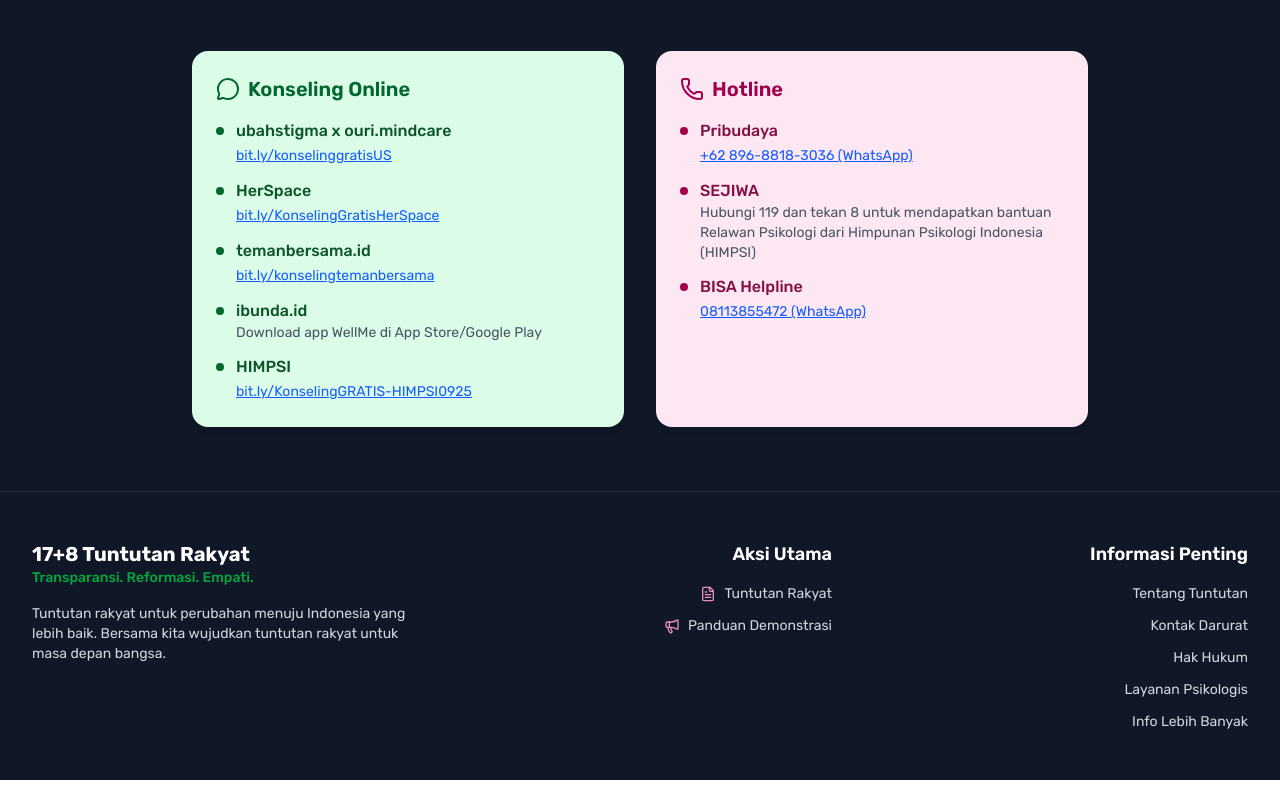
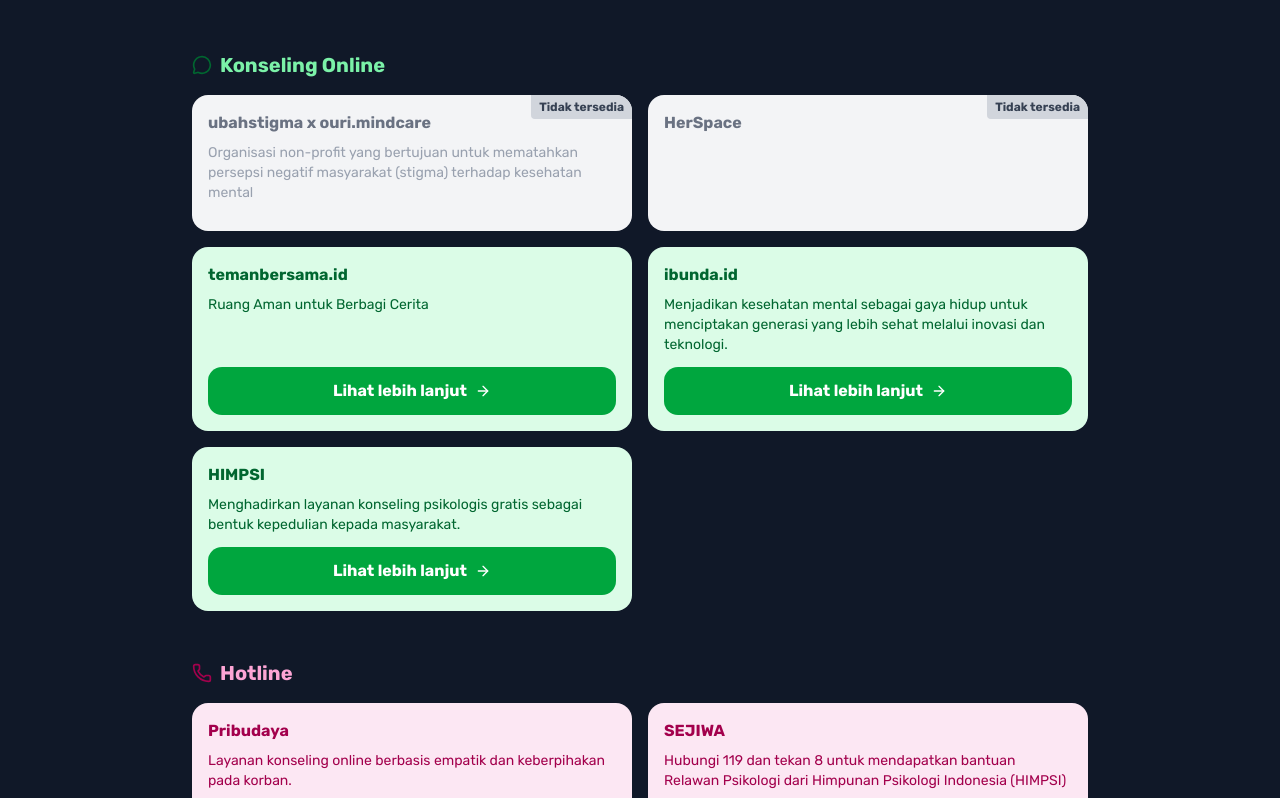
Before and after one commit to fahrulalwan/gerakan-31-agustus-2025, a Next.js app: page /layanan-psikologis in a window 1280 px wide. Shown: the part 1002-1800 px from the top of the page. Built offline with nearby package versions, Linux system fonts and the light colour scheme.

Commit message:
feat: refactor psychological support components and add service cards

```diff
--- a/src/app/informasi/_components/internal-links.tsx
+++ b/src/app/informasi/_components/internal-links.tsx
@@ -1,4 +1,4 @@
-import { ChevronRight } from 'lucide-react'
+import { ArrowRight } from 'lucide-react'
 import Link from 'next/link'
 
 type TInternalLink = {
@@ -52,7 +52,7 @@ const InternalLinks = () => (
             {link.desc}
           </p>
           <span className="absolute right-0 bottom-0 px-3 py-1 bg-green-800 text-white font-semibold text-sm border-t-8 border-l-8 border-gray-900 inline-flex items-center gap-1 rounded-tl-3xl">
-            Baca lebih lanjut <ChevronRight className="w-4 h-4" />
+            Baca lebih lanjut <ArrowRight className="size-4" />
           </span>
         </Link>
       ))}
--- a/src/app/layanan-psikologis/_components/psychological-support.tsx
+++ b/src/app/layanan-psikologis/_components/psychological-support.tsx
@@ -1,6 +1,8 @@
 import { MessageCircle, Phone } from 'lucide-react'
 
-import { hotlines, onlineServices } from '@/constants/informasi'
+import { hotlines, onlineServices } from '@/constants/layanan-psikologis'
+
+import ServiceSection from './service-section'
 
 const PsychologicalSupport = () => (
   <section className="py-16 px-6" id="layanan-psikologis">
@@ -13,65 +15,20 @@ const PsychologicalSupport = () => (
       </p>
     </div>
 
-    <div className="mx-auto max-w-4xl mt-12 grid gap-8 md:grid-cols-2">
-      {/* Konseling Online */}
-      <div className="bg-green-100 shadow-md rounded-2xl p-6">
-        <div className="flex items-center gap-2 mb-4">
-          <MessageCircle className="w-6 h-6 text-green-800" />
-          <h3 className="text-xl font-semibold text-green-800">
-            Konseling Online
-          </h3>
-        </div>
-        <ul className="space-y-3">
-          {onlineServices.map((s, i) => (
-            <li key={i} className="flex items-start">
-              <span className="w-2 h-2 mt-2 mr-3 rounded-full bg-green-800 shrink-0" />
-              <div>
-                <p className="font-medium text-green-900">{s.name}</p>
-                {s.link && (
-                  <a
-                    href={s.link}
-                    className="text-blue-600 text-sm underline"
-                    target="_blank"
-                  >
-                    {s.link.replace('https://', '')}
-                  </a>
-                )}
-                {s.desc && <p className="text-gray-600 text-sm">{s.desc}</p>}
-              </div>
-            </li>
-          ))}
-        </ul>
-      </div>
+    <div className="mx-auto max-w-4xl mt-12 space-y-12">
+      <ServiceSection
+        title="Konseling Online"
+        icon={<MessageCircle className="size-5 text-green-800" />}
+        color="green"
+        items={onlineServices}
+      />
 
-      {/* Hotline */}
-      <div className="bg-pink-100 shadow-md rounded-2xl p-6">
-        <div className="flex items-center gap-2 mb-4">
-          <Phone className="w-6 h-6 text-pink-800" />
-          <h3 className="text-xl font-semibold text-pink-800">Hotline</h3>
-        </div>
-        <ul className="space-y-3">
-          {hotlines.map((h, i) => (
-            <li key={i} className="flex items-start">
-              <span className="w-2 h-2 mt-2 mr-3 rounded-full bg-pink-800 shrink-0" />
-              <div>
-                <p className="font-medium text-pink-900">{h.name}</p>
-                {h.link ? (
-                  <a
-                    href={h.link}
-                    className="text-blue-600 text-sm underline"
-                    target="_blank"
-                  >
-                    {h.desc}
-                  </a>
-                ) : (
-                  <p className="text-gray-600 text-sm">{h.desc}</p>
-                )}
-              </div>
-            </li>
-          ))}
-        </ul>
-      </div>
+      <ServiceSection
+        title="Hotline"
+        icon={<Phone className="size-5 text-pink-800" />}
+        color="pink"
+        items={hotlines}
+      />
     </div>
   </section>
 )
--- /dev/null
+++ b/src/app/layanan-psikologis/_components/service-card.tsx
@@ -0,0 +1,56 @@
+'use client'
+
+import { ArrowRight } from 'lucide-react'
+
+import { TService } from '@/constants/layanan-psikologis'
+
+const ServiceCard = ({ item, color }: { item: TService; color: string }) => (
+  <div
+    className={`relative p-4 rounded-2xl flex flex-col justify-between h-full overflow-hidden ${
+      item.disabled ? 'bg-gray-100' : `bg-${color}-100`
+    }`}
+  >
+    {item.disabled && (
+      <span className="absolute top-0 right-0 bg-gray-300 text-gray-700 text-xs font-bold px-2 py-1 rounded-bl">
+        Tidak tersedia
+      </span>
+    )}
+
+    <div>
+      <div className="flex items-start gap-3 mb-2">
+        <h4
+          className={`font-bold text-base flex-1 ${
+            item.disabled ? 'text-gray-500' : `text-${color}-800`
+          }`}
+        >
+          {item.name}
+        </h4>
+      </div>
+      {item.desc && (
+        <p
+          className={`text-sm mb-3 ${
+            item.disabled ? 'text-gray-400' : `text-${color}-800`
+          }`}
+        >
+          {item.desc}
+        </p>
+      )}
+    </div>
+
+    {!item.disabled && (
+      <button
+        onClick={() => {
+          if (!item.disabled && item.link) {
+            window.open(item.link, '_blank', 'noopener,noreferrer')
+          }
+        }}
+        className={`w-full p-3 rounded-xl font-bold flex items-center justify-center gap-2 transition-opacity ${`bg-${color}-600 text-white hover:opacity-90`}`}
+      >
+        Lihat lebih lanjut
+        <ArrowRight className="size-4" />
+      </button>
+    )}
+  </div>
+)
+
+export default ServiceCard
--- /dev/null
+++ b/src/app/layanan-psikologis/_components/service-section.tsx
@@ -0,0 +1,27 @@
+import { TService } from '@/constants/layanan-psikologis'
+
+import ServiceCard from './service-card'
+
+type ServiceSectionProps = {
+  title: string
+  icon: React.ReactNode
+  color: string // e.g. "green" | "pink"
+  items: TService[]
+}
+const ServiceSection = ({ title, icon, color, items }: ServiceSectionProps) => (
+  <div>
+    <h3
+      className={`text-xl font-bold text-${color}-300 mb-4 flex items-center gap-2`}
+    >
+      {icon}
+      {title}
+    </h3>
+    <div className="grid grid-cols-1 md:grid-cols-2 gap-4">
+      {items.map((item) => (
+        <ServiceCard key={item.name} item={item} color={color} />
+      ))}
+    </div>
+  </div>
+)
+
+export default ServiceSection
--- a/src/constants/informasi.ts
+++ b/src/constants/informasi.ts
@@ -53,37 +53,3 @@ export const similarActions: {
     desc: 'Obrolan singkat berbasis AI untuk membahas tuntutan 17+8'
   }
 ]
-
-type TService = {
-  name: string
-  link?: string
-  desc?: string
-}
-
-export const onlineServices: TService[] = [
-  {
-    name: 'ubahstigma x ouri.mindcare',
-    link: 'https://bit.ly/konselinggratisUS'
-  },
-  { name: 'HerSpace', link: 'https://bit.ly/KonselingGratisHerSpace' },
-  { name: 'temanbersama.id', link: 'https://bit.ly/konselingtemanbersama' },
-  { name: 'ibunda.id', desc: 'Download app WellMe di App Store/Google Play' },
-  { name: 'HIMPSI', link: 'https://bit.ly/KonselingGRATIS-HIMPSI0925' }
-]
-
-export const hotlines: TService[] = [
-  {
-    name: 'Pribudaya',
-    link: 'https://wa.me/6289688183036',
-    desc: '+62 896-8818-3036 (WhatsApp)'
-  },
-  {
-    name: 'SEJIWA',
-    desc: 'Hubungi 119 dan tekan 8 untuk mendapatkan bantuan Relawan Psikologi dari Himpunan Psikologi Indonesia (HIMPSI)'
-  },
-  {
-    name: 'BISA Helpline',
-    link: 'https://wa.me/628113855472',
-    desc: '08113855472 (WhatsApp)'
-  }
-]
--- a/src/constants/layanan-psikologis.ts
+++ b/src/constants/layanan-psikologis.ts
@@ -3,3 +3,57 @@ export const LayananPsikologis = {
   description:
     'Layanan psikologis profesional bagi demonstran dan masyarakat yang terdampak untuk menghadapi trauma dan mengelola stres pasca-aksi dengan pendampingan yang tepat.'
 }
+
+export type TService = {
+  name: string
+  link?: string
+  desc?: string
+  disabled?: boolean
+}
+
+export const onlineServices: TService[] = [
+  {
+    name: 'ubahstigma x ouri.mindcare',
+    link: 'https://bit.ly/konselinggratisUS',
+    desc: 'Organisasi non-profit yang bertujuan untuk mematahkan persepsi negatif masyarakat (stigma) terhadap kesehatan mental',
+    disabled: true
+  },
+  {
+    name: 'HerSpace',
+    link: 'https://bit.ly/KonselingGratisHerSpace',
+    disabled: true
+  },
+  {
+    name: 'temanbersama.id',
+    link: 'https://bit.ly/konselingtemanbersama',
+    desc: 'Ruang Aman untuk Berbagi Cerita'
+  },
+  {
+    name: 'ibunda.id',
+    link: 'https://www.google.com/search?q=WellMe+ibunda.id',
+    desc: 'Menjadikan kesehatan mental sebagai gaya hidup untuk menciptakan generasi yang lebih sehat melalui inovasi dan teknologi.'
+  },
+  {
+    name: 'HIMPSI',
+    link: 'https://bit.ly/KonselingGRATIS-HIMPSI0925',
+    desc: 'Menghadirkan layanan konseling psikologis gratis sebagai bentuk kepedulian kepada masyarakat.'
+  }
+]
+
+export const hotlines: TService[] = [
+  {
+    name: 'Pribudaya',
+    link: 'https://wa.me/6289688183036',
+    desc: 'Layanan konseling online berbasis empatik dan keberpihakan pada korban.'
+  },
+  {
+    name: 'SEJIWA',
+    link: 'tel:119',
+    desc: 'Hubungi 119 dan tekan 8 untuk mendapatkan bantuan Relawan Psikologi dari Himpunan Psikologi Indonesia (HIMPSI)'
+  },
+  {
+    name: 'BISA Helpline',
+    link: 'https://wa.me/628113855472',
+    desc: 'Sumber Dukungan Mental dan Emosional yang disediakan oleh Yayasan Bersama Bisa.'
+  }
+]
```
